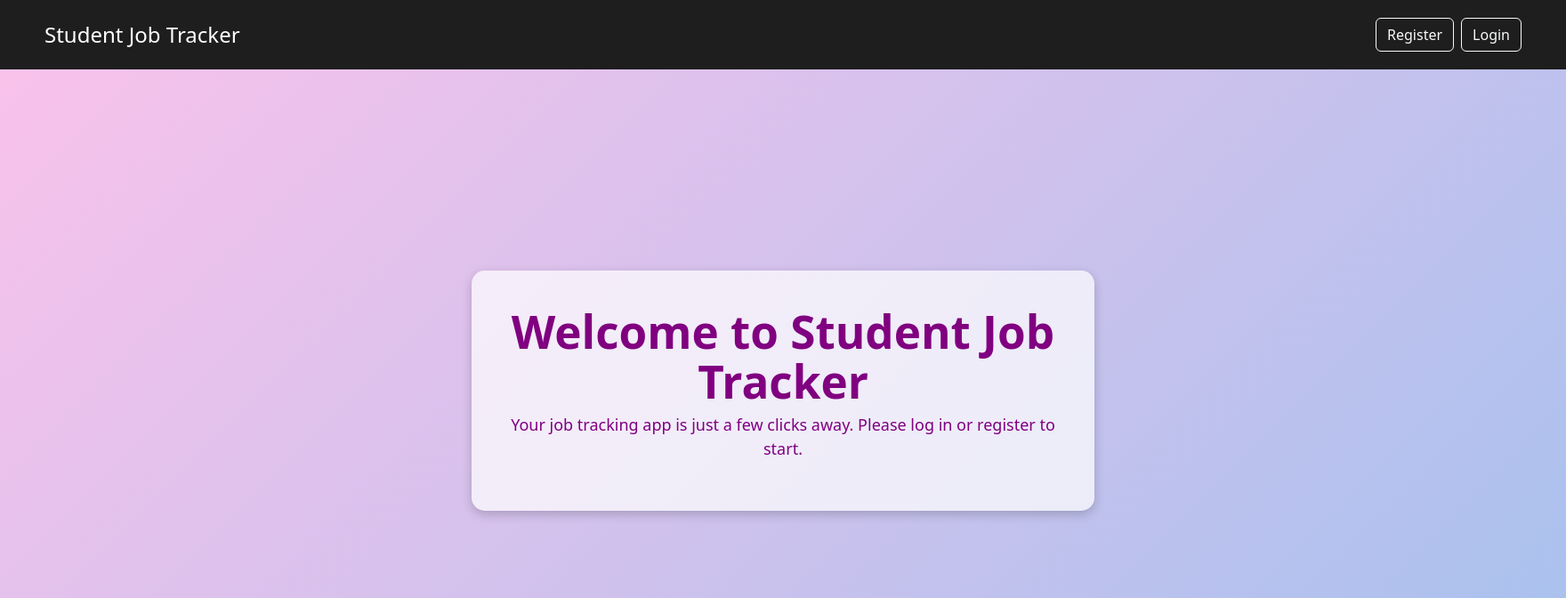
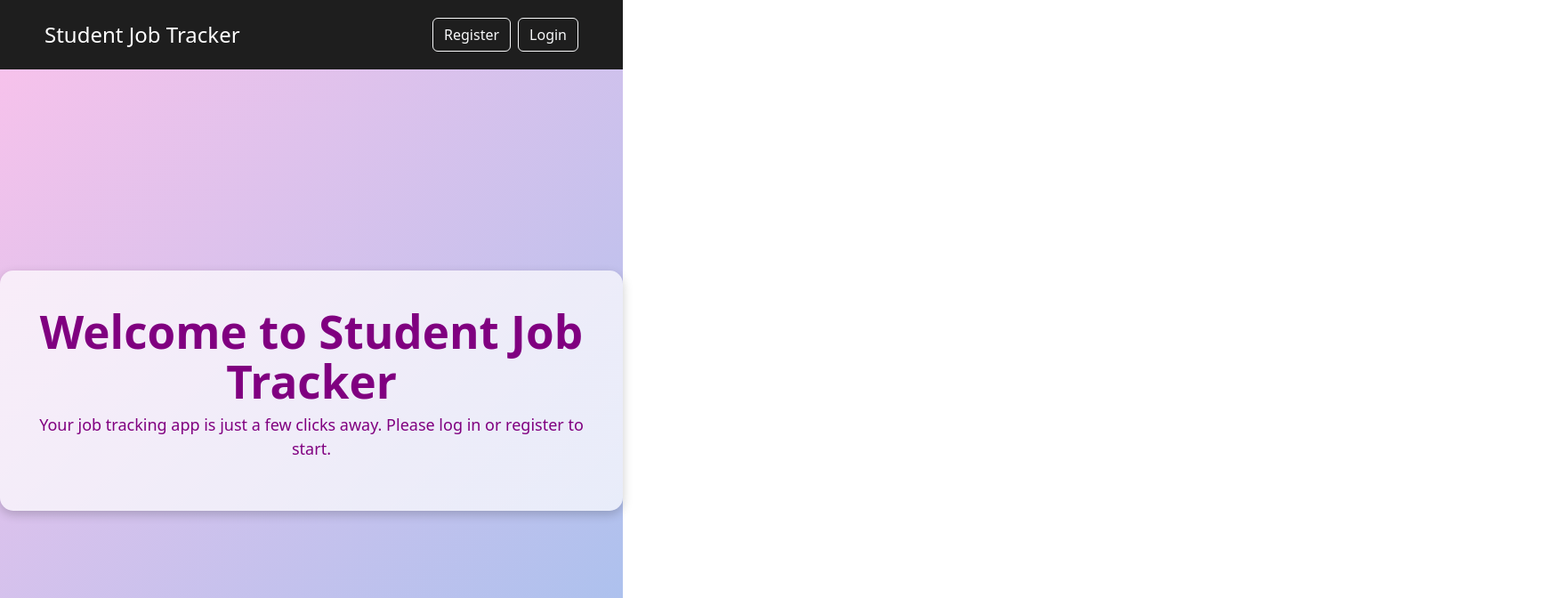
Before and after one commit to RohanGaikw/Student_Job_Tracker, a React (Vite) app in the folder frontend/: page / in a window 1280 px wide. Shown: the top 672 px of the page at 89% size, 1760 px wide, since content can reach past the window. Built offline with nearby package versions, Linux system fonts and the light colour scheme.

Commit message:
Update App.jsx

```diff
--- a/frontend/src/App.jsx
+++ b/frontend/src/App.jsx
@@ -2,21 +2,21 @@
 import { Routes, Route, useNavigate } from 'react-router-dom';
 import AddJobForm from './components/AddJobForm';
 import JobList from './components/JobList';
-import LoginPage from './components/LoginPage';       // ✅ Add this
-import RegisterPage from './components/RegisterPage'; // ✅ Add this
+import LoginPage from './components/LoginPage';
+import RegisterPage from './components/RegisterPage';
 import 'bootstrap/dist/css/bootstrap.min.css';
 
 const Home = () => {
   const navigate = useNavigate();
-  const user = JSON.parse(localStorage.getItem('user')); // ✅ Check login status
+  const user = JSON.parse(localStorage.getItem('user'));
+
   return (
     <div
       style={{
-            height: '100vh',
+        minHeight: '100vh',
         background: 'linear-gradient(135deg, #fbc2eb, #a6c1ee)',
         display: 'flex',
         flexDirection: 'column',
-            width:'220vh'
       }}
     >
       {/* Navbar */}
@@ -43,20 +43,18 @@
               >
                 Register
               </button>
-
               <button
                 className="btn btn-outline-light"
                 onClick={() => navigate('/login-page')}
               >
                 Login
               </button>
-
             </>
           ) : (
             <button
               className="btn btn-link text-white"
               onClick={() => {
-        localStorage.removeItem('user'); // ✅ Clear login
+                localStorage.removeItem('user');
                 navigate('/login-page');
               }}
             >
@@ -64,14 +62,10 @@
             </button>
           )}
         </div>
-
       </nav>
 
       {/* Welcome Section */}
-          <div
-            className="d-flex justify-content-center align-items-center"
-            style={{ flex: 1 }}
-          >
+      <div className="d-flex justify-content-center align-items-center" style={{ flex: 1 }}>
         <div
           style={{
             background: 'rgba(255, 255, 255, 0.7)',
```
Lines whose indentation alone changed are shown as unchanged.
